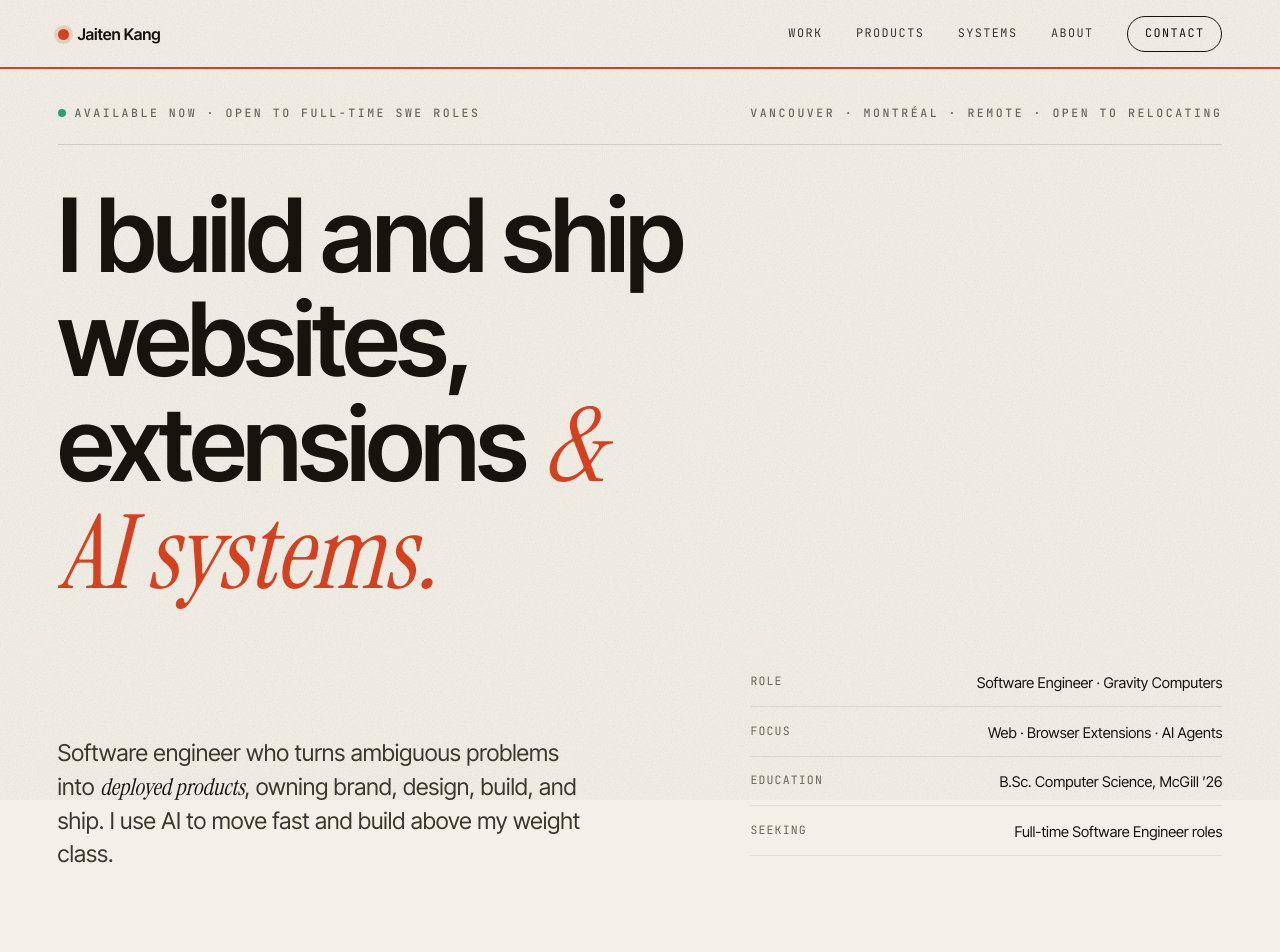
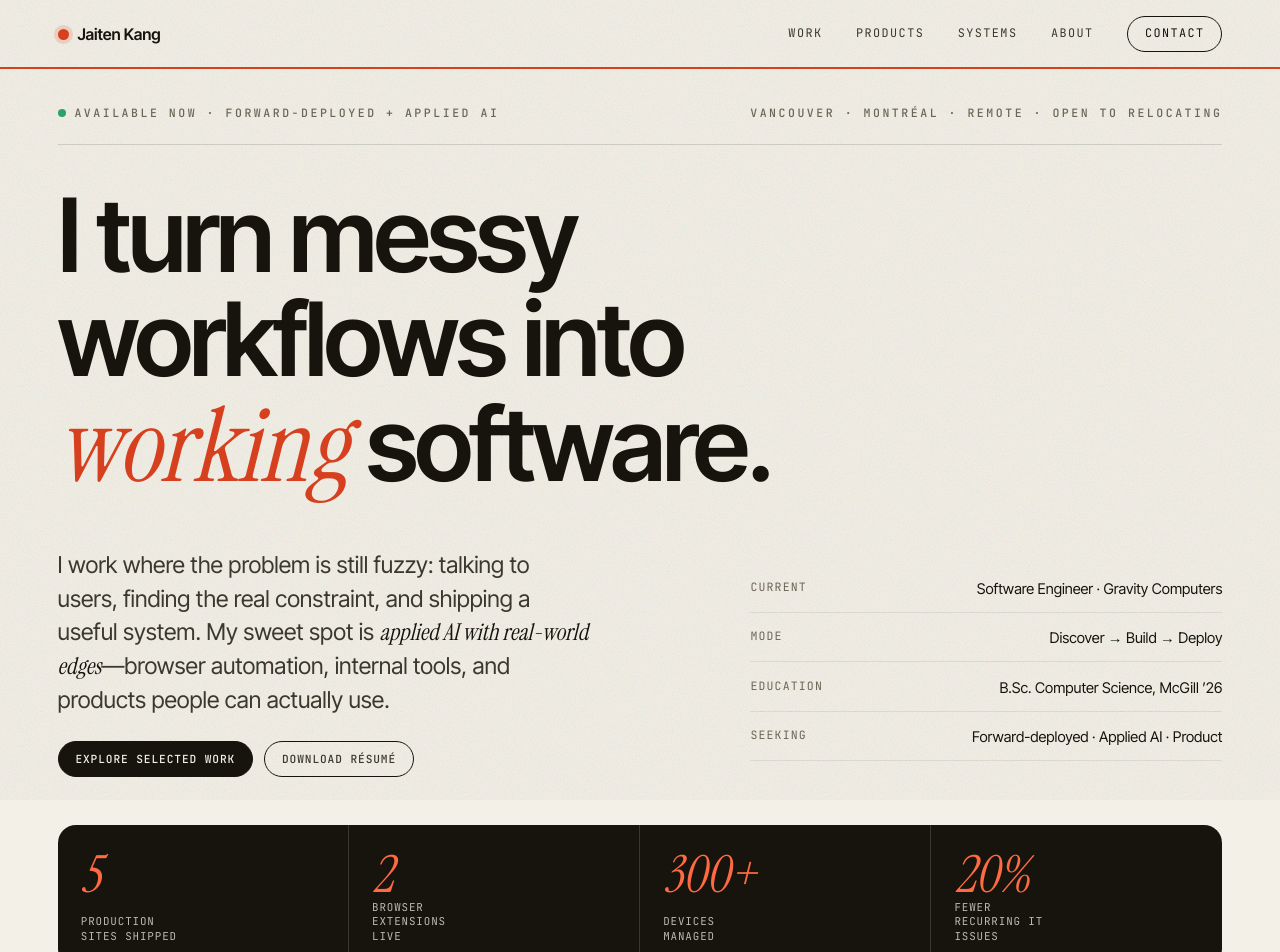
Before and after one commit to jaiten/portfolio, a Next.js app: page / in a window 1280 px wide. Shown: the top 952 px of the page. Built offline with nearby package versions, Linux system fonts and the light colour scheme.

Commit message:
Refresh portfolio positioning and proof

```diff
--- a/app/globals.css
+++ b/app/globals.css
@@ -277,6 +277,9 @@ img {
   padding-bottom: 0.14em;
   margin-bottom: -0.1em;
 }
+.hero-title-inner {
+  display: inline-block;
+}
 .hero-meta {
   display: grid;
   grid-template-columns: 1.4fr 1fr;
@@ -293,6 +296,37 @@ img {
 }
 .hero-lede .serif {
   color: var(--ink);
+}
+.hero-actions {
+  display: flex;
+  flex-wrap: wrap;
+  gap: 0.7rem;
+  margin-top: 1.5rem;
+}
+.hero-action {
+  display: inline-flex;
+  align-items: center;
+  justify-content: center;
+  border: 1px solid var(--ink);
+  border-radius: 999px;
+  padding: 0.72rem 1.05rem;
+  font-family: var(--font-mono);
+  font-size: 0.7rem;
+  font-style: normal;
+  font-weight: 500;
+  letter-spacing: 0.08em;
+  line-height: 1;
+  text-transform: uppercase;
+  transition: background 0.3s var(--ease-ios), color 0.3s var(--ease-ios),
+    transform 0.3s var(--ease-ios);
+}
+.hero-action.primary,
+.hero-action:hover {
+  background: var(--ink);
+  color: var(--paper);
+}
+.hero-action:hover {
+  transform: translateY(-2px);
 }
 .hero-facts {
   display: grid;
@@ -322,6 +356,55 @@ img {
   .hero-meta {
     grid-template-columns: 1fr;
     gap: 1.6rem;
+  }
+}
+
+/* fast proof for recruiters scanning above the fold */
+.proof-strip {
+  display: grid;
+  grid-template-columns: repeat(4, 1fr);
+  background: var(--ink);
+  color: var(--paper);
+  border-radius: 18px;
+  overflow: hidden;
+}
+.proof-item {
+  min-height: 132px;
+  padding: 1.45rem;
+  display: flex;
+  flex-direction: column;
+  justify-content: space-between;
+  border-right: 1px solid rgba(243, 240, 231, 0.16);
+}
+.proof-item:last-child {
+  border-right: 0;
+}
+.proof-item strong {
+  font-family: var(--font-serif);
+  font-size: clamp(2.25rem, 4vw, 3.7rem);
+  font-style: italic;
+  font-weight: 400;
+  line-height: 1;
+  color: #ff6a43;
+}
+.proof-item span {
+  max-width: 16ch;
+  font-family: var(--font-mono);
+  font-size: 0.68rem;
+  letter-spacing: 0.08em;
+  line-height: 1.35;
+  text-transform: uppercase;
+  color: rgba(243, 240, 231, 0.75);
+}
+@media (max-width: 760px) {
+  .proof-strip {
+    grid-template-columns: repeat(2, 1fr);
+  }
+  .proof-item:nth-child(2) {
+    border-right: 0;
+  }
+  .proof-item:nth-child(-n + 2) {
+    border-bottom: 1px solid rgba(243, 240, 231, 0.16);
   }
 }
 
@@ -711,6 +794,14 @@ img {
   transform: translateY(-6px);
   border-color: rgba(22, 20, 13, 0.28);
   box-shadow: 0 30px 60px -36px rgba(22, 20, 13, 0.4);
+}
+.scard.is-static {
+  cursor: default;
+}
+.scard.is-static:hover {
+  transform: none;
+  border-color: var(--line);
+  box-shadow: none;
 }
 .scard-top {
   display: flex;
--- a/app/layout.js
+++ b/app/layout.js
@@ -25,9 +25,9 @@ const mono = JetBrains_Mono({
 
 export const metadata = {
   metadataBase: new URL("https://jaitenkang.com"),
-  title: "Jaiten Kang · Software Engineer & Builder",
+  title: "Jaiten Kang · Applied AI & Product Engineer",
   description:
-    "Jaiten Kang turns ambiguous problems into deployed products: production websites, browser extensions, and AI systems. McGill CS '26.",
+    "Jaiten Kang turns ambiguous workflows into deployed software across applied AI, browser automation, and product engineering.",
   keywords: [
     "Jaiten Kang",
     "software engineer",
@@ -36,6 +36,9 @@ export const metadata = {
     "React developer",
     "browser extensions",
     "AI systems",
+    "applied AI engineer",
+    "forward deployed engineer",
+    "browser automation",
     "McGill Computer Science",
     "Vancouver developer",
     "full-stack developer"
@@ -46,9 +49,9 @@ export const metadata = {
     canonical: "/"
   },
   openGraph: {
-    title: "Jaiten Kang · Software Engineer & Builder",
+    title: "Jaiten Kang · Applied AI & Product Engineer",
     description:
-      "Production websites, browser extensions, and AI systems, built and shipped end to end.",
+      "Turning ambiguous workflows into deployed software, from discovery through production.",
     type: "website",
     url: "https://jaitenkang.com",
     locale: "en_US",
@@ -56,9 +59,9 @@ export const metadata = {
   },
   twitter: {
     card: "summary_large_image",
-    title: "Jaiten Kang · Software Engineer & Builder",
+    title: "Jaiten Kang · Applied AI & Product Engineer",
     description:
-      "Production websites, browser extensions, and AI systems, built and shipped end to end.",
+      "Turning ambiguous workflows into deployed software, from discovery through production.",
     creator: "@jaitenk"
   },
   robots: {
@@ -85,7 +88,7 @@ const jsonLd = [
     name: "Jaiten Kang",
     url: "https://jaitenkang.com",
     email: "jaitenkangis@gmail.com",
-    jobTitle: "Software Engineer",
+    jobTitle: "Applied AI and Product Engineer",
     worksFor: {
       "@type": "Organization",
       name: "Gravity Computers",
@@ -107,7 +110,7 @@ const jsonLd = [
       "https://linkedin.com/in/jaitenk"
     ],
     description:
-      "Software engineer and builder who turns ambiguous problems into deployed products: production websites, browser extensions, and AI systems.",
+      "Applied AI and product engineer who turns ambiguous workflows into deployed software.",
     knowsAbout: [
       "TypeScript",
       "JavaScript",
--- a/app/page.js
+++ b/app/page.js
@@ -117,8 +117,8 @@ const systems = [
     desc:
       "An autonomous browser agent that completes real-world workflows across dynamic websites, including navigation, form completion, and multi-step task execution. A hybrid architecture reserves LLM calls for decision-making while deterministic systems handle execution, cutting token usage by ~33%.",
     tags: ["TypeScript", "Playwright", "Gemini 2.5"],
-    url: "https://github.com/jaiten/magical2",
-    label: "View on GitHub"
+    url: null,
+    label: "Private build · details on request"
   },
   {
     glyph: "◉",
@@ -148,6 +148,13 @@ const contactLinks = [
   { label: "Résumé", href: "/JaitenKang_Resume.pdf", download: true }
 ];
 
+const proof = [
+  { value: "5", label: "production sites shipped" },
+  { value: "2", label: "browser extensions live" },
+  { value: "300+", label: "devices managed" },
+  { value: "20%", label: "fewer recurring IT issues" }
+];
+
 const Arrow = () => (
   <svg className="arrow" width="15" height="15" viewBox="0 0 16 16" fill="none" aria-hidden="true">
     <path d="M3 13L13 3M13 3H5M13 3V11" stroke="currentColor" strokeWidth="1.6" strokeLinecap="round" strokeLinejoin="round" />
@@ -164,6 +171,17 @@ export default function Page() {
       <Nav />
       <main>
         <Hero />
+
+        <div className="wrap">
+          <Reveal className="proof-strip" aria-label="Selected outcomes">
+            {proof.map((item) => (
+              <div className="proof-item" key={item.label}>
+                <strong>{item.value}</strong>
+                <span>{item.label}</span>
+              </div>
+            ))}
+          </Reveal>
+        </div>
 
         {/* marquee */}
         <div className="wrap">
@@ -190,14 +208,14 @@ export default function Page() {
           <div className="wrap">
             <Reveal className="section-head">
               <div>
-                <span className="section-index">01 · Selected Work</span>
+                <span className="section-index">01 · Client Deployments</span>
                 <h2>
-                  Production <span className="serif">websites</span>
+                  From brief to <span className="serif">production</span>
                 </h2>
               </div>
               <p className="section-note">
-                Client sites taken from brand and copy through design, build, and
-                deploy. Each one shipped end-to-end.
+                Five client sites taken from an ambiguous brief through brand,
+                copy, design, build, and deployment.
               </p>
             </Reveal>
 
@@ -245,14 +263,14 @@ export default function Page() {
           <div className="wrap">
             <Reveal className="section-head">
               <div>
-                <span className="section-index">02 · Shipped Products</span>
+                <span className="section-index">02 · Product Engineering</span>
                 <h2>
                   Browser <span className="serif">extensions</span>
                 </h2>
               </div>
               <p className="section-note">
-                Self-published tools on the Chrome Web Store and Firefox Add-ons.
-                Architecture, UX, branding, and publishing.
+                Self-published tools with real users and real constraints—from
+                rule-engine architecture to UX, branding, and distribution.
               </p>
             </Reveal>
 
@@ -314,16 +332,23 @@ export default function Page() {
             </Reveal>
 
             <div className="card-grid">
-              {systems.map((c) => (
+              {systems.map((c) => {
+                const linkProps = c.url
+                  ? {
+                      as: "a",
+                      href: c.url,
+                      target: "_blank",
+                      rel: "noreferrer",
+                      "aria-label": `${c.title}, view on GitHub`
+                    }
+                  : { as: "article" };
+
+                return (
                 <Reveal
-                  as="a"
-                  className="scard"
+                  className={`scard ${c.url ? "" : "is-static"}`.trim()}
                   key={c.title}
-                  href={c.url}
-                  target="_blank"
-                  rel="noreferrer"
-                  aria-label={`${c.title}, view on GitHub`}
                   style={{ "--glow": c.glow }}
+                  {...linkProps}
                 >
                   <div className="scard-top">
                     <span className="scard-glyph" aria-hidden="true">
@@ -343,11 +368,12 @@ export default function Page() {
                       ))}
                     </div>
                     <span className="scard-link">
-                      {c.label} <Arrow />
+                      {c.label} {c.url ? <Arrow /> : null}
                     </span>
                   </div>
                 </Reveal>
-              ))}
+                );
+              })}
             </div>
           </div>
         </section>
@@ -367,15 +393,16 @@ export default function Page() {
             <div className="about-grid">
               <Reveal>
                 <p className="about-lead">
-                  Software engineer, IT lead, and builder who turns ambiguous
-                  problems into <span className="serif">deployed products</span>.
+                  I like the part before the requirements are obvious—and the
+                  part after the demo has to <span className="serif">survive reality</span>.
                 </p>
                 <div className="about-body">
                   <p>
-                    At Gravity Computers I design, build, and ship production
-                    websites for clients end-to-end, and pioneered LLM tooling
-                    across the dev workflow, letting a one-person pipeline produce
-                    agency-quality work in a fraction of the time.
+                    At Gravity Computers I sit close to customers, translate
+                    loosely defined needs into software, and own the path from
+                    first conversation to production. I also introduced LLM
+                    tooling across the development workflow so a one-person
+                    pipeline could move with the range of a larger team.
                   </p>
                   <p>
                     Before that, and still, I lead IT at Gravity Computers,
@@ -385,8 +412,9 @@ export default function Page() {
                     whole team now uses.
                   </p>
                   <p>
-                    Recently graduated from McGill with a B.Sc. in Computer
-                    Science. Open to full-time software roles anywhere.
+                    I graduated from McGill with a B.Sc. in Computer Science.
+                    I’m looking for a team where engineering includes discovery,
+                    deployment, and earning user trust—not just closing tickets.
                   </p>
                 </div>
               </Reveal>
@@ -434,14 +462,14 @@ export default function Page() {
             <Reveal>
               <span className="eyebrow">05 · Contact</span>
               <p className="contact-note">
-                Recently graduated from McGill and actively looking for{" "}
-                <span className="serif">full-time software roles</span>. Happy to
-                work anywhere. Let’s talk.
+                Looking for forward-deployed, applied AI, and product engineering
+                roles where I can stay close to the user and{" "}
+                <span className="serif">own the outcome</span>.
               </p>
               <h2 className="contact-head">
                 Let’s build
                 <br />
-                <span className="serif accent">anything.</span>
+                <span className="serif accent">something useful.</span>
               </h2>
             </Reveal>
             <Reveal className="contact-row" delay={100}>
--- a/components/hero.js
+++ b/components/hero.js
@@ -3,23 +3,10 @@
 import { motion } from "framer-motion";
 
 const lines = [
-  [{ t: "I build" }, { t: "and ship" }],
-  [{ t: "websites,", serif: false }],
-  [{ t: "extensions", serif: false }, { t: "&", serif: true, accent: true }],
-  [{ t: "AI systems.", serif: true, accent: true }]
+  [{ t: "I turn messy" }],
+  [{ t: "workflows into" }],
+  [{ t: "working", serif: true, accent: true }, { t: "software." }]
 ];
-
-const lineVariants = {
-  hidden: { y: "110%" },
-  show: (i) => ({
-    y: "0%",
-    transition: {
-      delay: 0.15 + i * 0.08,
-      duration: 0.95,
-      ease: [0.22, 1, 0.36, 1]
-    }
-  })
-};
 
 export default function Hero() {
   return (
@@ -28,21 +15,15 @@ export default function Hero() {
         <div className="hero-top">
           <span className="hero-status">
             <span className="status-dot" aria-hidden="true" />
-            <span className="eyebrow">Available now · Open to full-time SWE roles</span>
+            <span className="eyebrow">Available now · Forward-deployed + applied AI</span>
           </span>
           <span className="eyebrow">Vancouver · Montréal · Remote · Open to relocating</span>
         </div>
 
-        <h1 className="hero-title" aria-label="I build and ship websites, extensions & AI systems.">
+        <h1 className="hero-title" aria-label="I turn messy workflows into working software.">
           {lines.map((line, li) => (
             <span className="line" key={li} aria-hidden="true">
-              <motion.span
-                style={{ display: "inline-block" }}
-                custom={li}
-                variants={lineVariants}
-                initial="hidden"
-                animate="show"
-              >
+              <span className="hero-title-inner">
                 {line.map((w, wi) => (
                   <span
                     key={wi}
@@ -52,7 +33,7 @@ export default function Hero() {
                     {wi < line.length - 1 ? " " : ""}
                   </span>
                 ))}
-              </motion.span>
+              </span>
             </span>
           ))}
         </h1>
@@ -64,10 +45,14 @@ export default function Hero() {
             animate={{ opacity: 1, y: 0 }}
             transition={{ delay: 0.7, duration: 0.8, ease: [0.22, 1, 0.36, 1] }}
           >
-            Software engineer who turns ambiguous problems into{" "}
-            <span className="serif">deployed products</span>, owning brand,
-            design, build, and ship. I use AI to move fast and build above my
-            weight class.
+            I work where the problem is still fuzzy: talking to users, finding
+            the real constraint, and shipping a useful system. My sweet spot is{" "}
+            <span className="serif">applied AI with real-world edges</span>—browser
+            automation, internal tools, and products people can actually use.
+            <span className="hero-actions">
+              <a className="hero-action primary" href="#work">Explore selected work</a>
+              <a className="hero-action" href="/JaitenKang_Resume.pdf" download>Download résumé</a>
+            </span>
           </motion.p>
 
           <motion.dl
@@ -77,12 +62,12 @@ export default function Hero() {
             transition={{ delay: 0.85, duration: 0.8, ease: [0.22, 1, 0.36, 1] }}
           >
             <div className="hero-fact">
-              <dt>Role</dt>
+              <dt>Current</dt>
               <dd>Software Engineer · Gravity Computers</dd>
             </div>
             <div className="hero-fact">
-              <dt>Focus</dt>
-              <dd>Web · Browser Extensions · AI Agents</dd>
+              <dt>Mode</dt>
+              <dd>Discover → Build → Deploy</dd>
             </div>
             <div className="hero-fact">
               <dt>Education</dt>
@@ -90,7 +75,7 @@ export default function Hero() {
             </div>
             <div className="hero-fact">
               <dt>Seeking</dt>
-              <dd>Full-time Software Engineer roles</dd>
+              <dd>Forward-deployed · Applied AI · Product</dd>
             </div>
           </motion.dl>
         </div>
```
Also changed, not shown: 1 other file (tests, documents, lock files or other folders).
